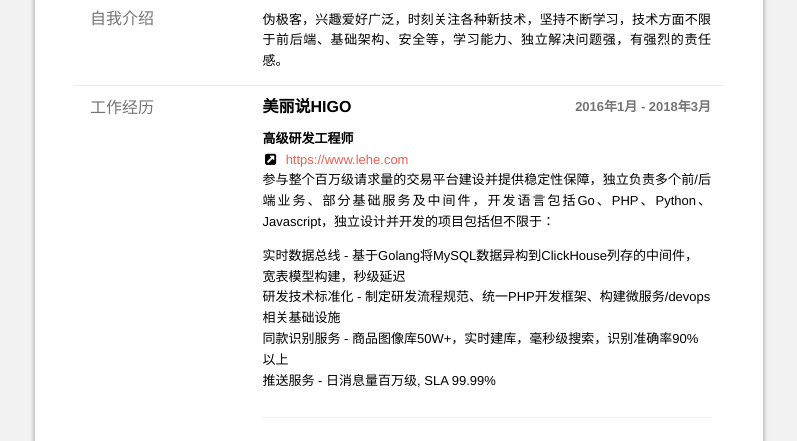
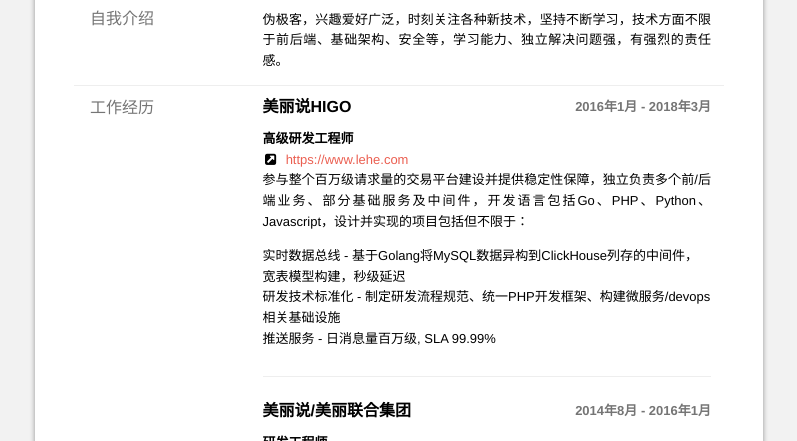
Before and after one commit to googlerobot/resume, a plain HTML site: page index.html in a window 1280 px wide. Shown: the part 284-725 px from the top of the page, without its empty margins (241-1038 px from the left). Drawn offline with Linux system fonts and the light colour scheme.

Commit message:
删除不正确的描述.

```diff
--- a/index.html
+++ b/index.html
@@ -602,12 +602,11 @@
                     <a href="https://www.lehe.com" target="_blank">https://www.lehe.com</a>
                 </div>
                 <div class="summary">
-                    <p>参与整个百万级请求量的交易平台建设并提供稳定性保障，独立负责多个前/后端业务、部分基础服务及中间件，开发语言包括Go、PHP、Python、Javascript，独立设计并开发的项目包括但不限于：</p>
+                    <p>参与整个百万级请求量的交易平台建设并提供稳定性保障，独立负责多个前/后端业务、部分基础服务及中间件，开发语言包括Go、PHP、Python、Javascript，设计并实现的项目包括但不限于：</p>
                 </div>
                 <ul class="highlights">
                     <li>实时数据总线 - 基于Golang将MySQL数据异构到ClickHouse列存的中间件，宽表模型构建，秒级延迟</li>
                     <li>研发技术标准化 - 制定研发流程规范、统一PHP开发框架、构建微服务/devops相关基础设施</li>
-                    <li>同款识别服务 - 商品图像库50W+，实时建库，毫秒级搜索，识别准确率90%以上</li>
                     <li>推送服务 - 日消息量百万级, SLA 99.99%</li>
                 </ul>
             </div>
```
